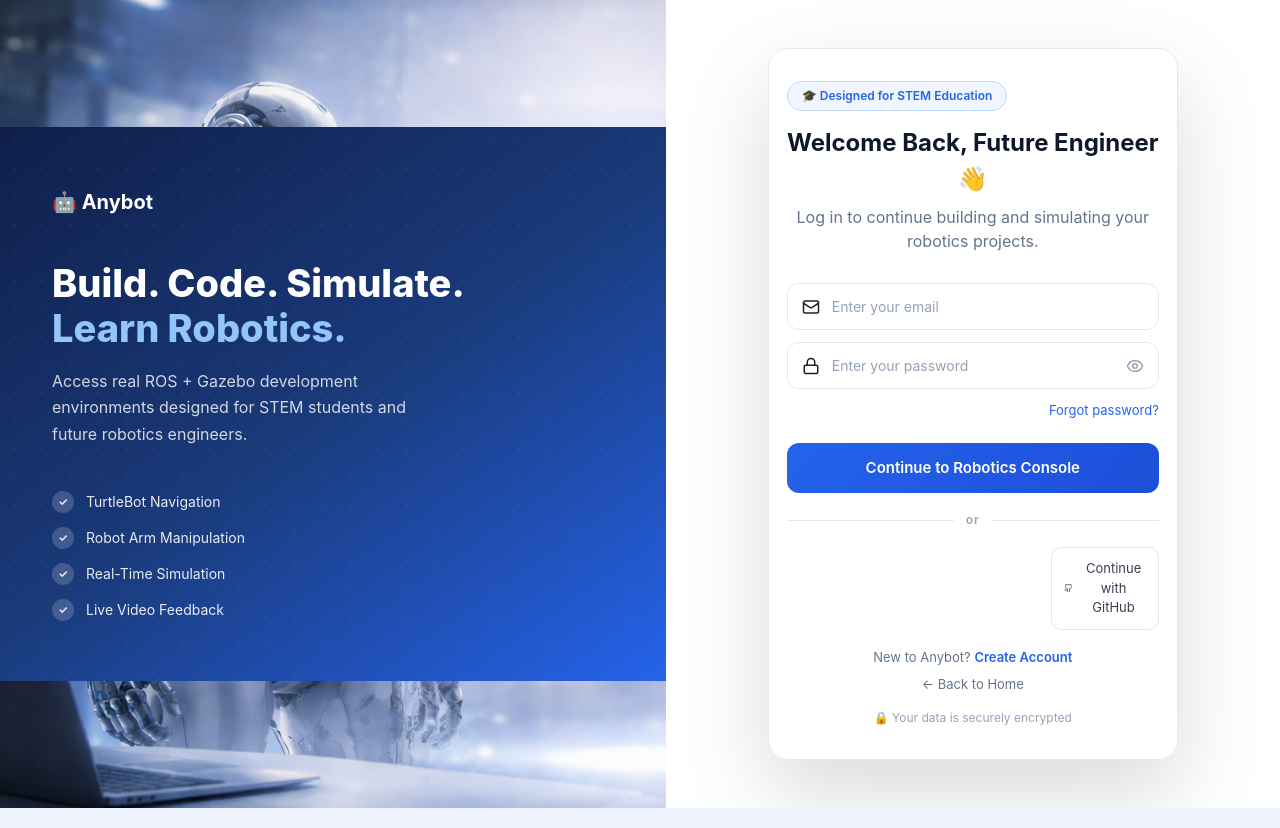
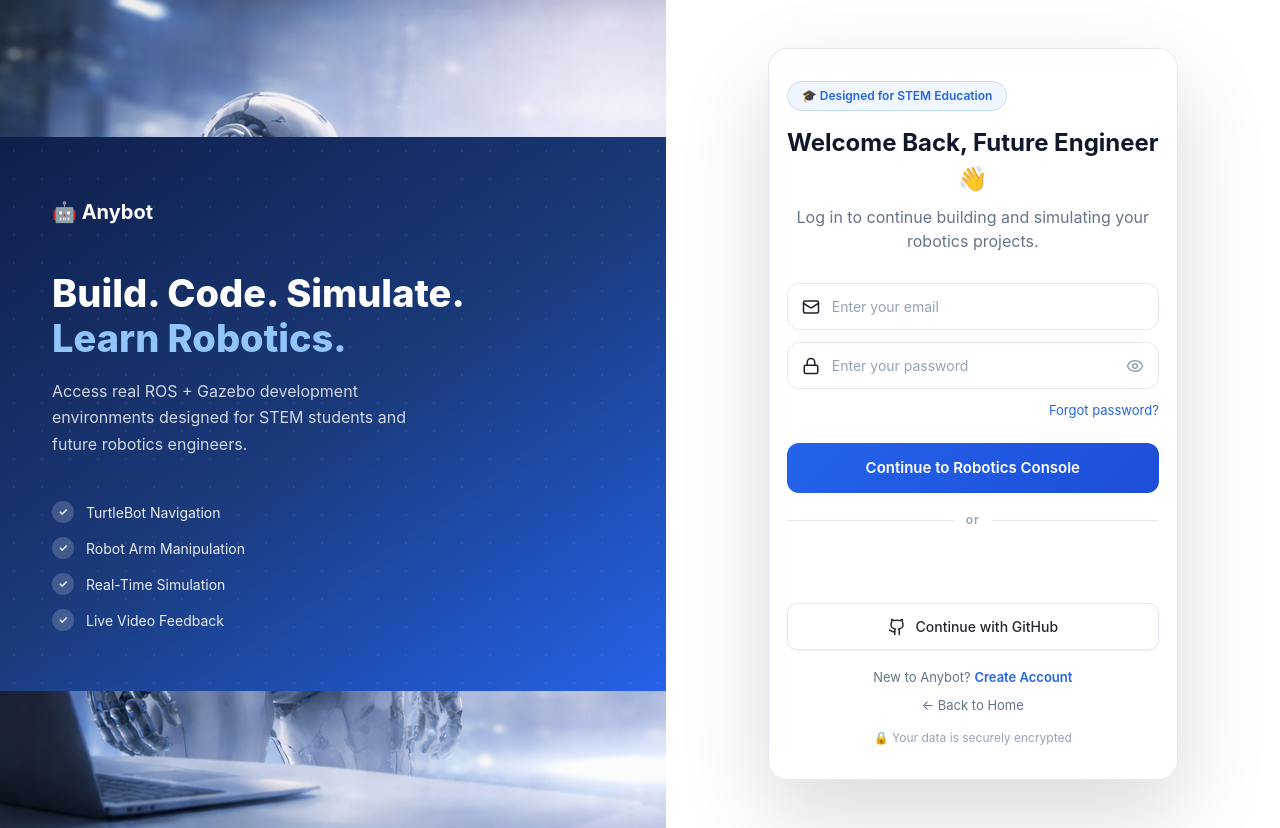
Before and after one commit to shanooo773/Robot-live-console-v2, a React (Vite) app in the folder frontend/: page / in a window 1280 px wide. Both pictures are taken after a click on the button "Login". Built offline with nearby package versions, Linux system fonts and the light colour scheme; no server answers.

Commit message:
testgauth

```diff
--- a/frontend/src/components/AuthPage.jsx
+++ b/frontend/src/components/AuthPage.jsx
@@ -95,8 +95,9 @@ const AuthPage = ({ onAuth, onBack, onForgotPassword, mode, oauthError }) => {
     window.google.accounts.id.renderButton(googleBtnRef.current, {
       theme: "outline",
       size: "large",
-      width: googleBtnRef.current.offsetWidth || 300,
+      width: googleBtnRef.current.offsetWidth || 340,
       text: activeView === "login" ? "continue_with" : "signup_with",
+      shape: "rectangular",
       locale: "en",
     });
   }, [handleGoogleResponse, activeView]);
@@ -387,7 +388,7 @@ const AuthPage = ({ onAuth, onBack, onForgotPassword, mode, oauthError }) => {
             {/* SOCIAL LOGIN */}
             <div className="social-buttons">
 
-              <div ref={googleBtnRef} style={{ width: "100%", minHeight: "40px", display: "flex", justifyContent: "center" }} />
+              <div ref={googleBtnRef} style={{ width: "100%", minHeight: "44px", display: "flex", justifyContent: "stretch" }} />
 
               <button className="social-btn" onClick={handleGithubSignIn} disabled={isLoading}>
                 <Github size={18} />
--- a/frontend/src/styles/login.css
+++ b/frontend/src/styles/login.css
@@ -330,34 +330,39 @@ input:-webkit-autofill:focus {
 
 .social-buttons {
   display: flex;
-  gap: 10px;
+  flex-direction: column;
+  gap: 12px;
 }
 
 .social-btn {
-  flex: 1;
+  width: 100%;
   display: flex;
   align-items: center;
   justify-content: center;
-  gap: 8px;
-  padding: 11px 12px;
+  gap: 10px;
+  padding: 12px 16px;
   border-radius: 10px;
   border: 1.5px solid #e2e8f0;
-  background: white;
-  font-size: 13px;
+  background: #ffffff;
+  font-size: 14px;
+  font-weight: 500;
   cursor: pointer;
-  transition: 0.2s;
+  transition: all 0.2s ease;
   font-family: 'Inter', sans-serif;
-  color: #374151;
+  color: #24292f;
+  box-shadow: 0 1px 3px rgba(0, 0, 0, 0.06);
 }
 
 .social-btn:hover {
-  border-color: #2563EB;
-  background: #EFF6FF;
+  border-color: #6e7681;
+  background: #f6f8fa;
+  box-shadow: 0 2px 6px rgba(0, 0, 0, 0.1);
 }
 
 .social-btn:disabled {
   opacity: 0.5;
   cursor: not-allowed;
+  box-shadow: none;
 }
 
 
--- a/frontend/vite.config.js
+++ b/frontend/vite.config.js
@@ -10,6 +10,9 @@ export default defineConfig({
     allowedHosts: [
       'anybot.brainswarmrobotics.com'
     ],
+    headers: {
+      'Cross-Origin-Opener-Policy': 'same-origin-allow-popups',
+    },
     proxy: {
       // Proxy API calls to backend during development
       '/theia': {
```
Also changed, not shown: 1 other file (tests, documents, lock files or other folders).
